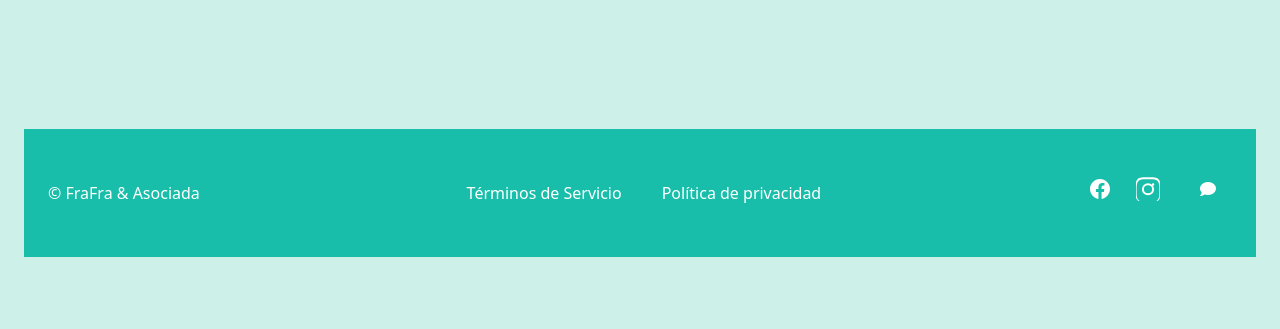
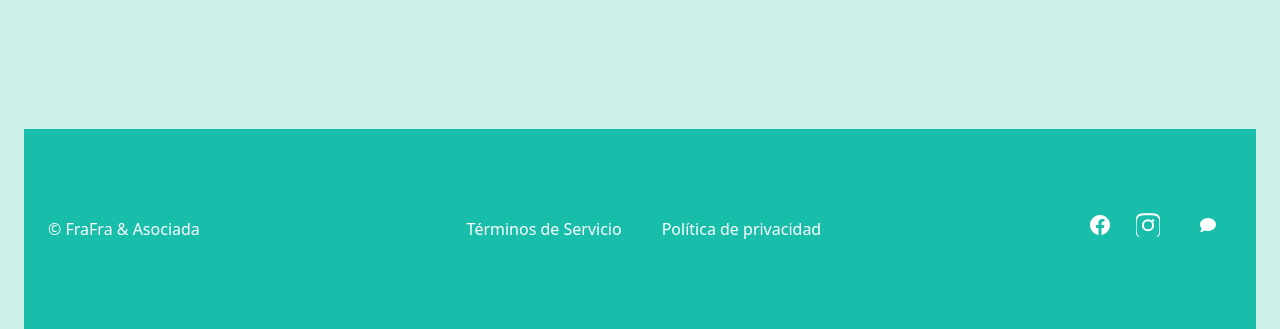
Before and after one commit to Rayel26/Capstone---Grupo-1, a Flask app: page /contact in a window 1280 px wide. Shown: the part 735-1064 px from the top of the page. Before the commit the page ends 992 px from the top, so only its background shows below. Run offline with Flask 2, Linux system fonts and the light colour scheme; some libraries are stand-ins or nearby versions.

Commit message:
もいっかい

```diff
--- a/Fase 2/GatiVet/templates/base_producto.html
+++ b/Fase 2/GatiVet/templates/base_producto.html
@@ -228,7 +228,7 @@
 
 <!-- Footer -->
 <footer class="footer" style="background-color: #18beaa;">
-  <div class="mx-auto max-w-7xl py-8 px-4 sm:px-6 md:flex md:items-center md:justify-between h-full max-h-32">
+  <div class="mx-auto max-w-7xl py-8 px-4 sm:px-6 md:flex md:items-center md:justify-between h-full max-h-23">
       <nav class="-mx-5 -my-2 flex flex-wrap justify-center order-2" aria-label="Footer">
           <div class="px-5">
               <a href="#" class="text-base text-white hover:text-gray-200">Términos de Servicio</a>
```
